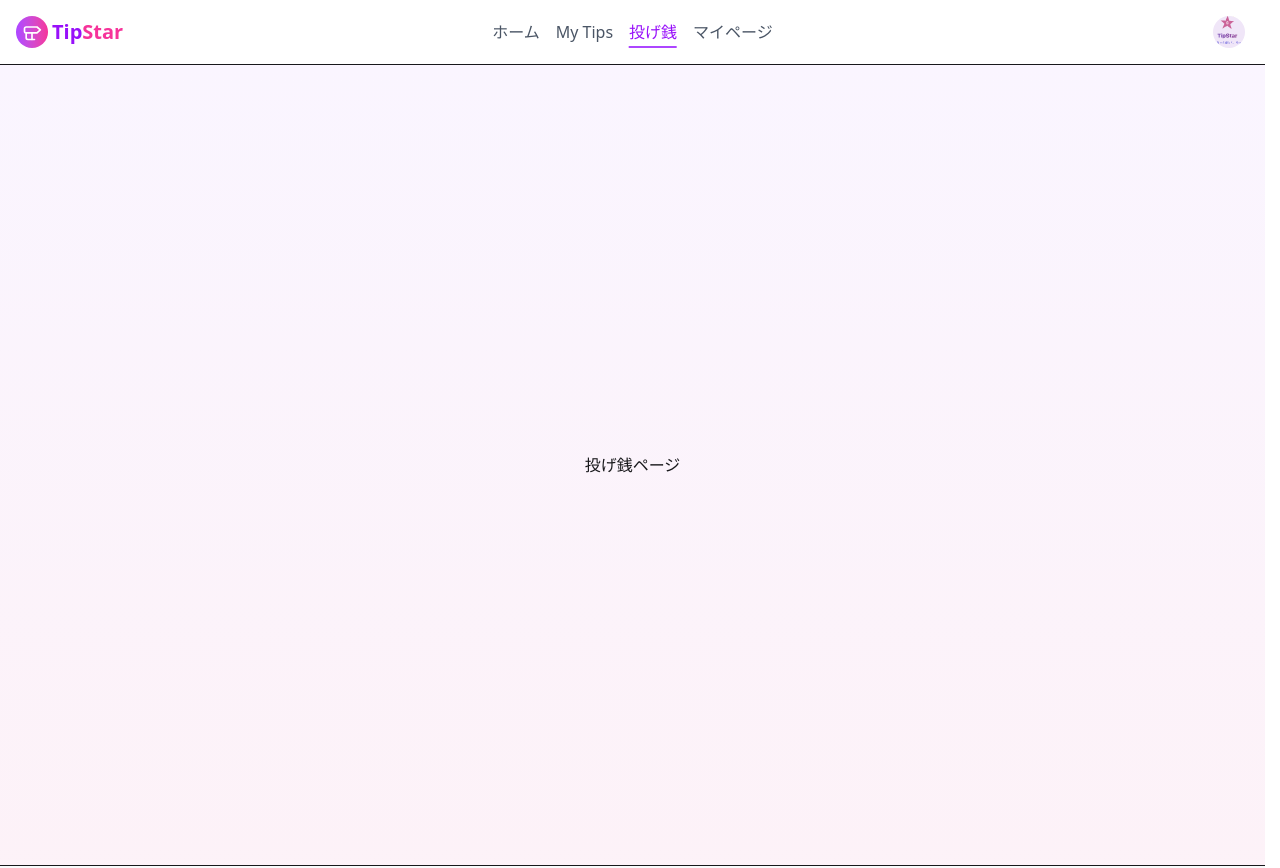
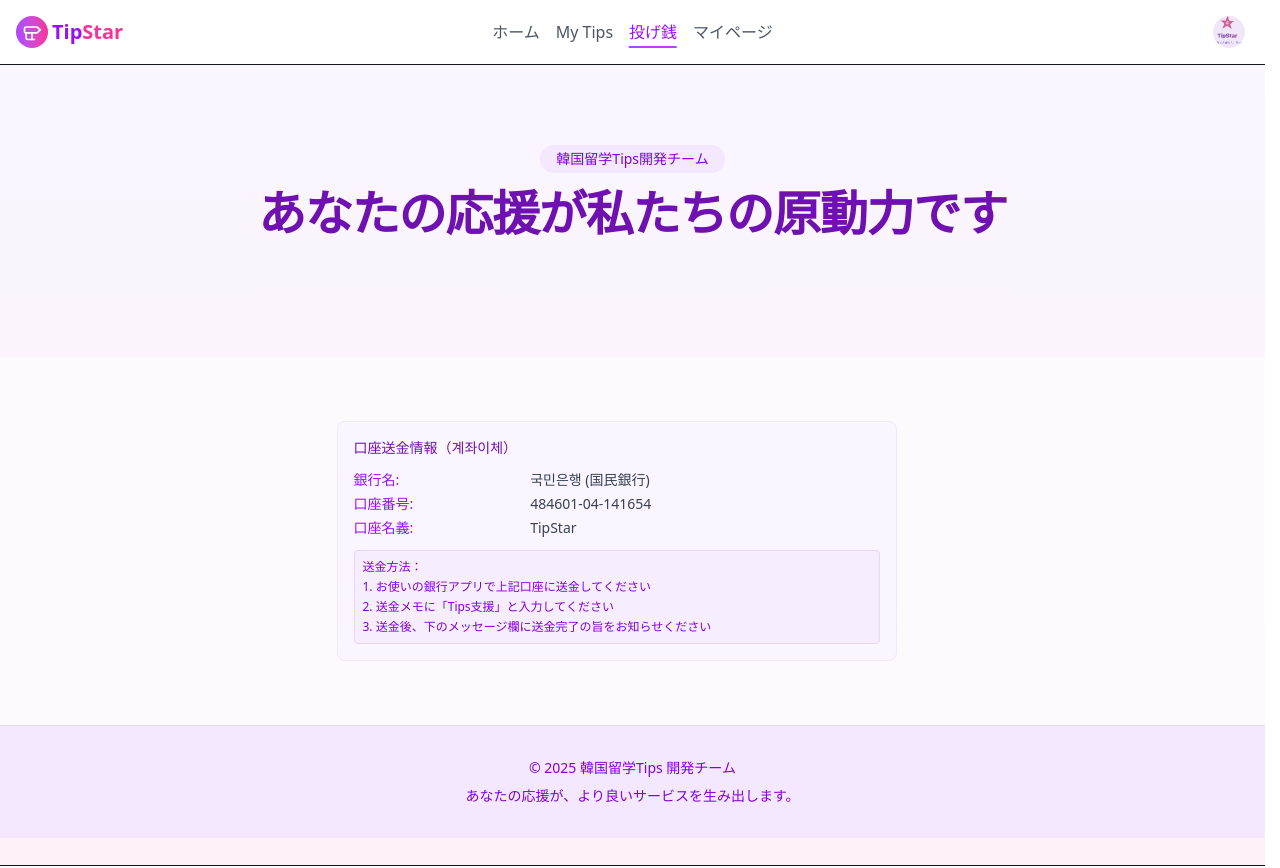
Before and after one commit to Hackathon-by-Supporters/TipStar, a Next.js app: page /donate in a window 1280 px wide. Shown: the top 868 px of the page. Built offline with nearby package versions, Linux system fonts and the light colour scheme.

Commit message:
投げ銭ページの追加

```diff
--- a/app/donate/page.tsx
+++ b/app/donate/page.tsx
@@ -1,9 +1,59 @@
-export default function Mytips() {
-    return (
-        <main className="min-h-screen bg-gradient-to-b from-purple-50 to-pink-50 flex justify-center items-center">
-            <div className="container text-center">
-                投げ銭ページ
+// export default function Mytips() {
+//     return (
+//         <main className="min-h-screen bg-gradient-to-b from-purple-50 to-pink-50 flex justify-center items-center">
+//             <div className="container text-center">
+//                 投げ銭ページ
+//             </div>
+//         </main>
+//     );
+// }
+
+import DonationForm from "@/components/ui/donation-form";
+
+export default function DonatePage() {
+  return (
+    <main className="min-h-screen bg-gradient-to-b from-purple-50 to-pink-50">
+      {/* ヒーローセクション */}
+      <section className="py-12 md:py-20 container mx-auto px-4">
+        <div className="max-w-4xl mx-auto text-center">
+          <div className="inline-block bg-purple-100 text-purple-700 px-4 py-1 rounded-full text-sm font-medium mb-4">
+            韓国留学Tips開発チーム
+          </div>
+          <h1 className="text-4xl md:text-5xl font-bold tracking-tight mb-10 text-purple-800">
+            あなたの応援が私たちの原動力です
+          </h1>
+        </div>
+      </section>
+
+      {/* 投げ銭フォームと開発チーム紹介 */}
+      <section id="donate" className="py-16 bg-white/50">
+        <div className="container mx-auto px-4">
+          <div className="grid lg:grid-cols-2 gap-8 max-w-6xl mx-auto">
+            <div>
+              <DonationForm />
             </div>
-        </main>
-    );
+            {/* { <div>
+              <div className="sticky top-8">
+                <h2 className="text-2xl font-bold mb-6 text-purple-800">開発チームの紹介</h2>
+                <p className="text-purple-700 mb-6">
+                  韓国留学Tipsサイトを作り上げた開発チームです。
+                  それぞれが韓国留学の経験を持ち、留学生の役に立ちたいという思いで活動しています。
+                </p>
+              </div>
+            </div> } */}
+          </div>
+        </div>
+      </section>
+
+      {/* フッター */}
+      <footer className="bg-purple-100 py-8 border-t border-purple-200">
+        <div className="container mx-auto px-4 text-center text-purple-700 text-sm">
+          <p>© 2025 韓国留学Tips 開発チーム</p>
+          <p className="mt-2">
+            あなたの応援が、より良いサービスを生み出します。
+          </p>
+        </div>
+      </footer>
+    </main>
+  );
 }
--- /dev/null
+++ b/components/ui/donation-form.tsx
@@ -0,0 +1,31 @@
+"use client";
+
+export default function DonationForm() {
+  return (
+    <div className="relative left-1/2 p-4 bg-purple-50 rounded-lg text-sm space-y-3 border border-purple-100">
+      <div className="font-medium text-purple-800">
+        口座送金情報（계좌이체）
+      </div>
+
+      <div className="grid grid-cols-3 gap-1">
+        <div className="text-purple-600">銀行名:</div>
+        <div className="col-span-2 text-gray-700">국민은행 (国民銀行)</div>
+
+        <div className="text-purple-600">口座番号:</div>
+        <div className="col-span-2 text-gray-700">484601-04-141654</div>
+
+        <div className="text-purple-600">口座名義:</div>
+        <div className="col-span-2 text-gray-700">TipStar</div>
+      </div>
+
+      <div className="text-xs text-purple-700 mt-2 bg-purple-100/50 p-2 rounded border border-purple-200">
+        <p className="font-medium mb-1">送金方法：</p>
+        <ol className="list-decimal list-inside space-y-1">
+          <li>お使いの銀行アプリで上記口座に送金してください</li>
+          <li>送金メモに「Tips支援」と入力してください</li>
+          <li>送金後、下のメッセージ欄に送金完了の旨をお知らせください</li>
+        </ol>
+      </div>
+    </div>
+  );
+}
```
